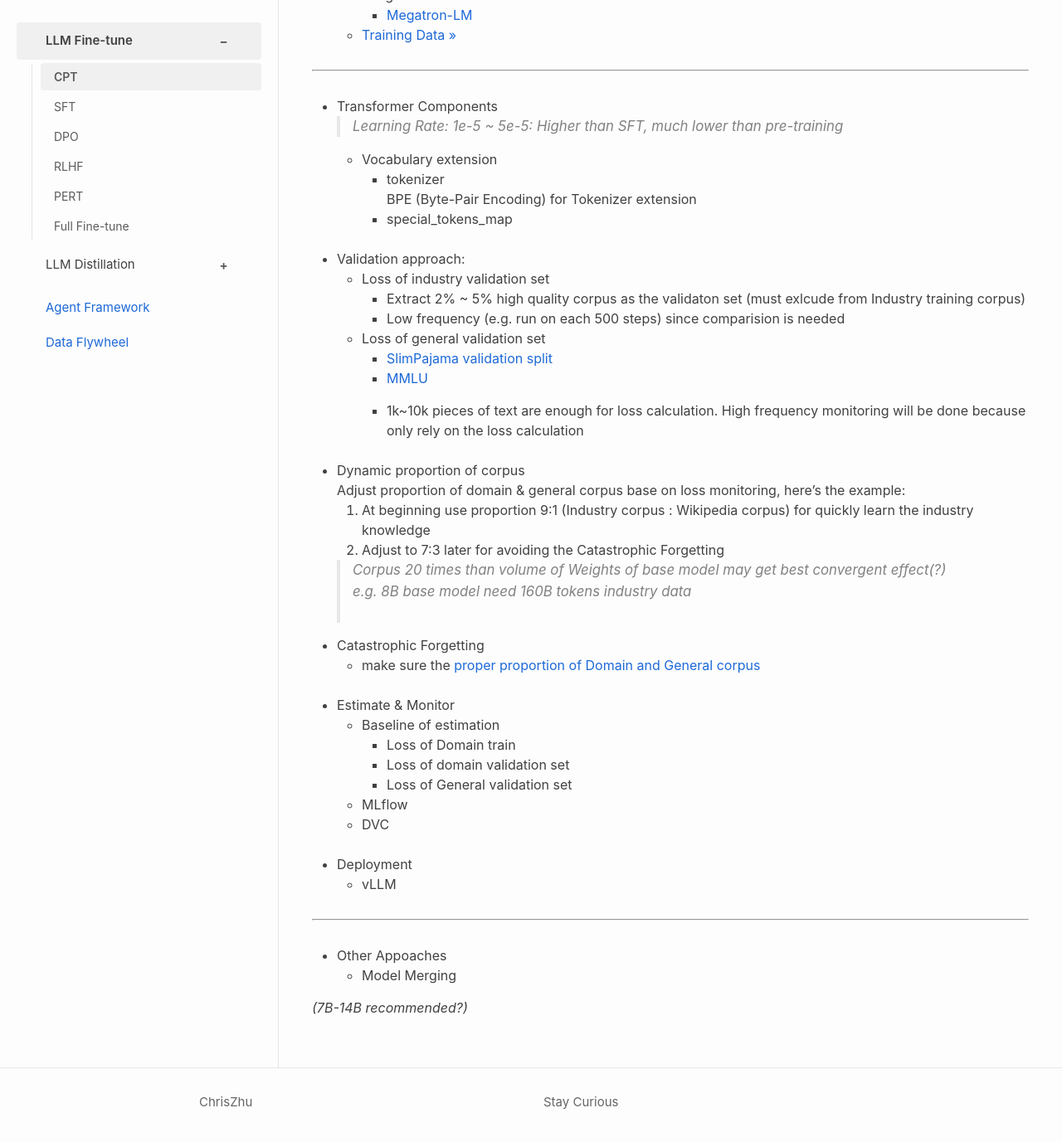
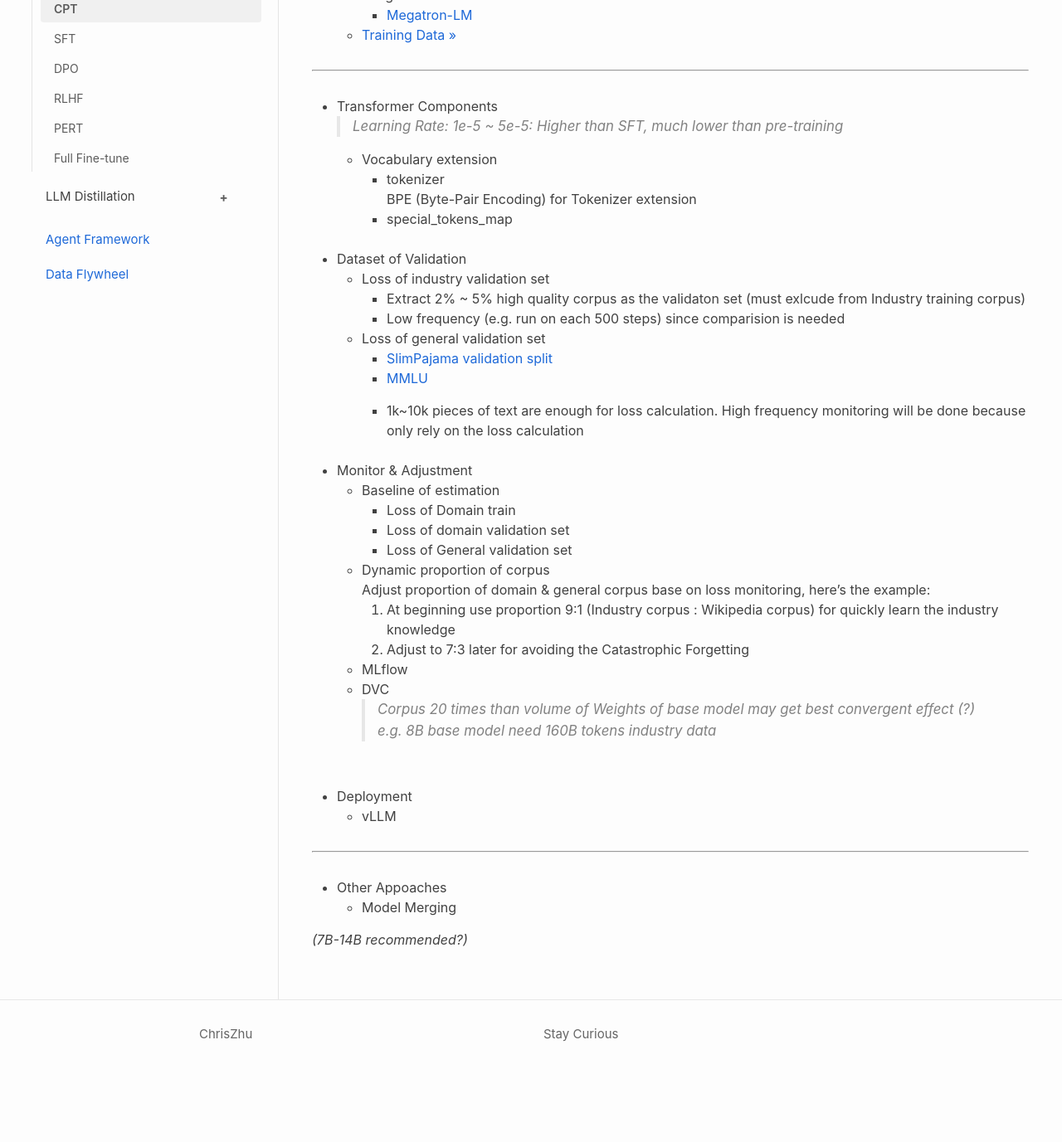
Before and after one commit to ChrisZhu2050/chriszhu2050.github.io, a Jekyll site: the page built from docs/llm-fine-tune-cpt.md, in a window 1280 px wide and 1400 px high, scrolled down 433 px. Shown: the top 1377 px of the window at 83% size. Built offline with Jekyll 4.4.1, drawn with Linux system fonts in a browser that asks for light colours; nearby versions of some CDN libraries; after the commit the page ends 1751 px from its top, so only the background shows below that.

Commit message:
Update llm-fine-tune-cpt.md

```diff
--- a/docs/llm-fine-tune-cpt.md
+++ b/docs/llm-fine-tune-cpt.md
@@ -28,7 +28,7 @@ title: "Continued Pre-Training"
         - special_tokens_map
 <br>
 
-- Validation approach:
+- Dataset of Validation
     - Loss of industry validation set
         - Extract 2% ~ 5% high quality corpus as the validaton set (must exlcude from Industry training corpus)
         - Low frequency (e.g. run on each 500 steps) since comparision is needed
@@ -40,25 +40,22 @@ title: "Continued Pre-Training"
         - 1k~10k pieces of text are enough for loss calculation. High frequency monitoring will be done because only rely on the loss calculation
 <br>
 
-- Dynamic proportion of corpus
-    Adjust proportion of domain & general corpus base on loss monitoring, here's the example:
-    1. At beginning use proportion 9:1 (Industry corpus : Wikipedia corpus) for quickly learn the industry knowledge
-    2. Adjust to 7:3 later for avoiding the Catastrophic Forgetting
+-  Monitor & Adjustment
+     - Baseline of estimation
+         - Loss of Domain train
+         - Loss of domain validation set
+         - Loss of General validation set
+     - Dynamic proportion of corpus
+         Adjust proportion of domain & general corpus base on loss monitoring, here's the example:
+         1. At beginning use proportion 9:1 (Industry corpus : Wikipedia corpus) for quickly learn the industry knowledge
+         2. Adjust to 7:3 later for avoiding the Catastrophic Forgetting
+     - MLflow
+     - DVC
+    > Corpus 20 times than volume of Weights of base model may get best convergent effect (?)
+    e.g. 8B base model need 160B tokens industry data
 
-    > Corpus 20 times than volume of Weights of base model may get best convergent effect(?)
-    e.g. 8B base model need 160B tokens industry data
 <br>
-- Catastrophic Forgetting
-    - make sure the [proper proportion of Domain and General corpus](/docs/llm-essential-training-data/#)
-<br>
-- Estimate & Monitor
-    - Baseline of estimation
-        - Loss of Domain train
-        - Loss of domain validation set
-        - Loss of General validation set
-    - MLflow
-    - DVC
-<br>
+
 - Deployment
     - vLLM
 
```
